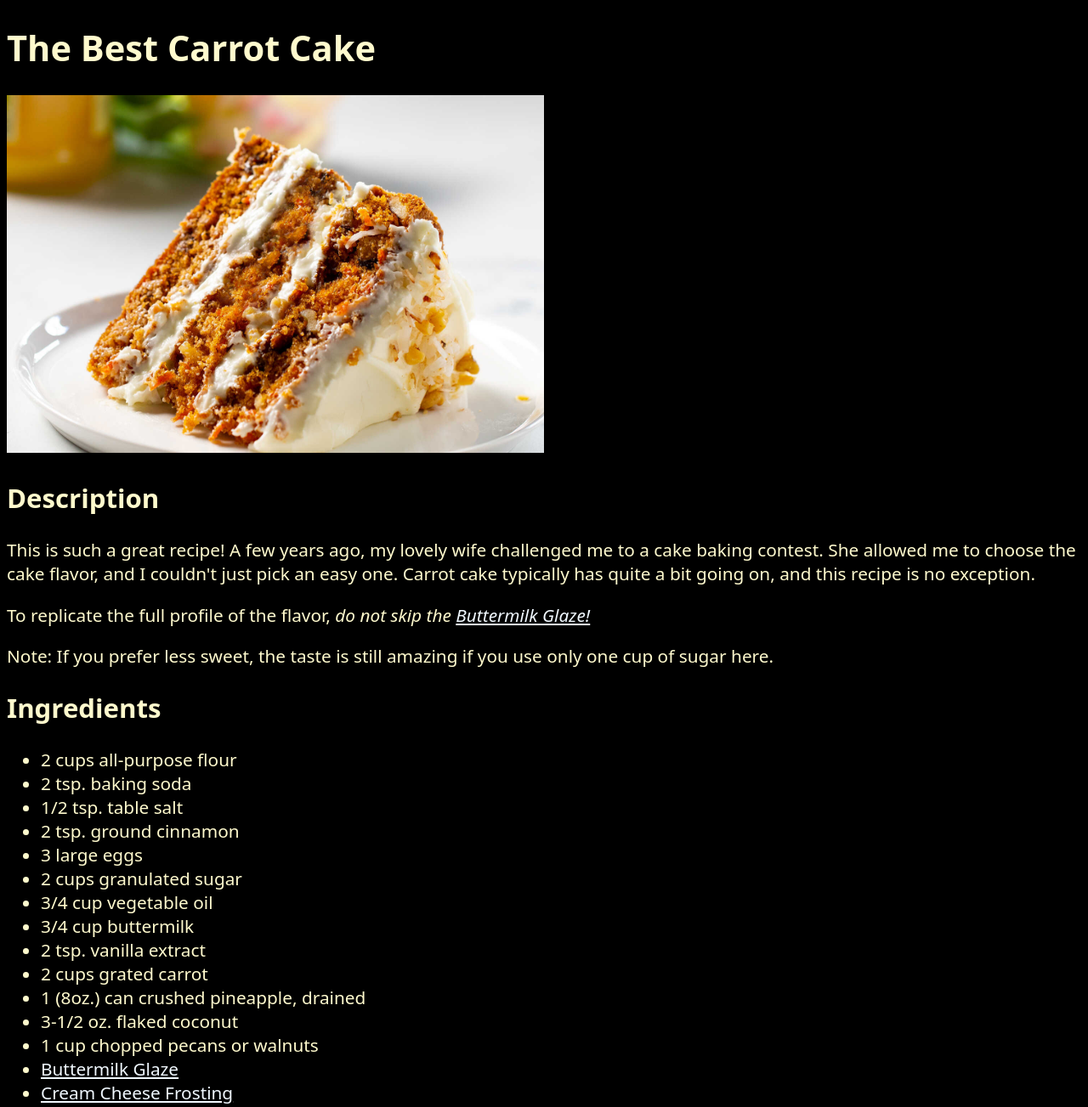
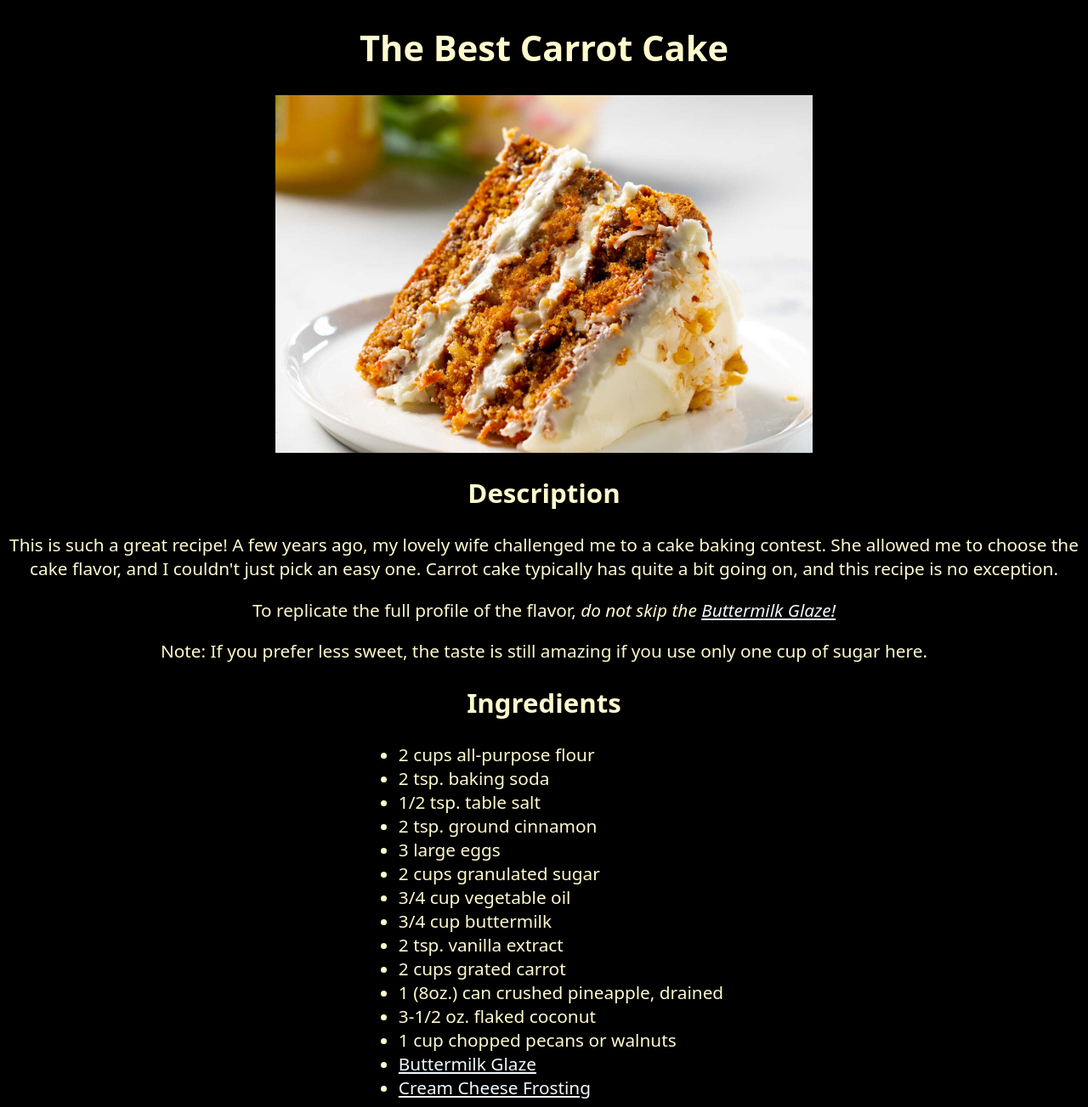
Before and after one commit to sbelliott19/odin-recipes, a plain HTML site: page recipes/carrotcake.html in a window 1280 px wide. Shown: the top 1303 px of the page at 85% size. Drawn offline with Linux system fonts and the light colour scheme.

Commit message:
Center all elements on page

```diff
--- a/recipes/styles.css
+++ b/recipes/styles.css
@@ -3,6 +3,10 @@ body {
     color: lemonchiffon;
     font-family: system-ui, 'Courier New', monospace;
     font-size: 1.3rem;
+    height: 500px;
+    width: auto;
+
+
 
 }
 a {
@@ -18,3 +22,28 @@ a:hover, a:visited:hover {
 a:visited {
     color:lawngreen;
 }
+
+a:active, a:visited:active {
+    color: blueviolet;
+}
+
+h1, h2, p {
+    text-align: center;
+}
+
+img {
+    margin-left: auto;
+    margin-right: auto;
+    display: block;
+    height: auto;
+    width: auto:
+}
+
+ul, ol {
+    width: fit-content;
+    margin: 5px auto;
+}
+
+div {
+    text-align: center;
+}
```
